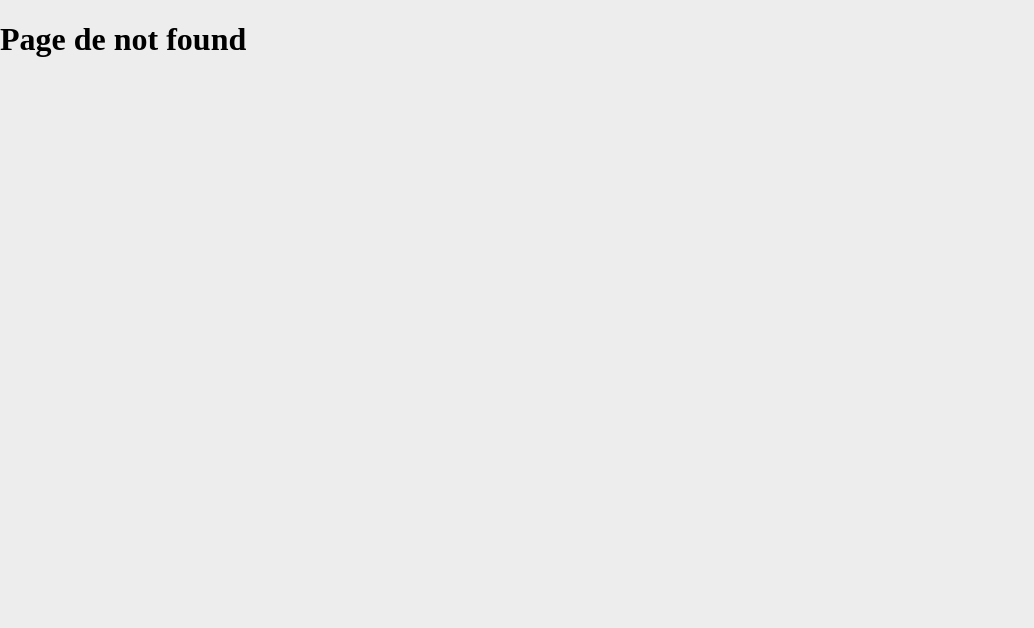
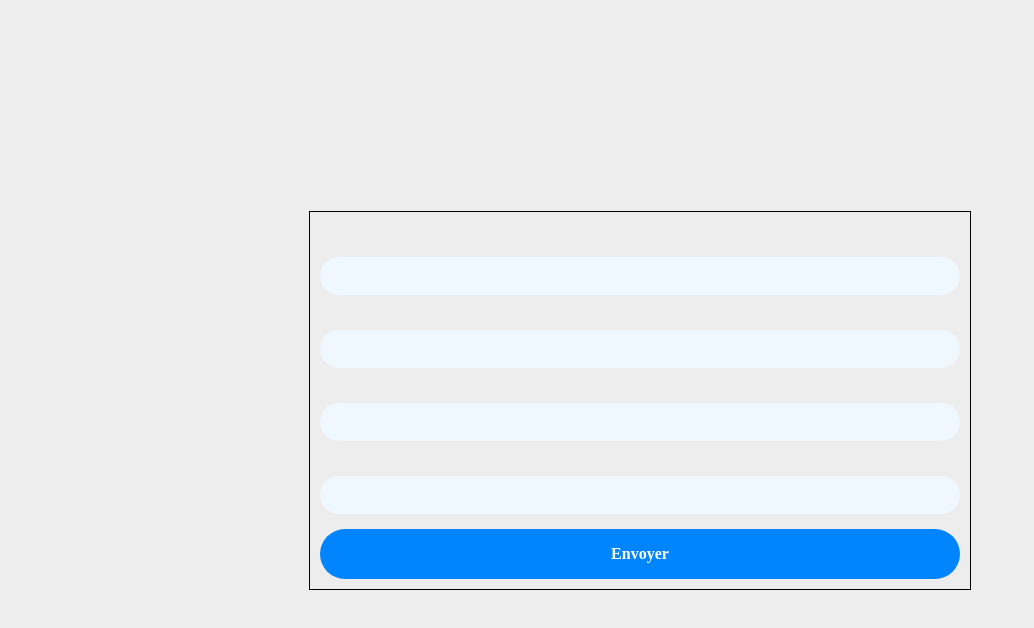
Before and after one commit to raphael57410/ca-cest-cool, a Vue app: page /detail in a window 1280 px wide. Before the commit this address had no page. Shown: the top 628 px of the page, without its empty margins (0-1034 px from the left). Built offline with nearby package versions, Linux system fonts and the light colour scheme.

Commit message:
✨ update user info

```diff
--- a/back/routes/user.js
+++ b/back/routes/user.js
@@ -10,5 +10,10 @@ router.post('/login', [loginMiddleware], userCtrl.user);
 
 router.post('/add', userCtrl.createUser);
 
+router.patch('/update', userCtrl.updateUser);
+
+//TODO: voir si besoin de cette route
+// router.get('/current/:id', userCtrl.getCurrentUser);
+
 
 module.exports = router;
--- a/src/App.vue
+++ b/src/App.vue
@@ -6,9 +6,16 @@
 
 <script>
 import "./app.css";
+import { mapActions } from "vuex";
 
 export default {
   name: "App",
+  created() {
+    this.initCurrentUser();
+    console.log("App", this.$store.getters.currentUser);
+  },
+  methods: {
+    ...mapActions(["initCurrentUser"]),
+  },
 };
-//! function init à ajouter
 </script>
--- /dev/null
+++ b/src/components/detailUserPage/DetailUserPage.vue
@@ -0,0 +1,66 @@
+<template>
+  <div class="detailUser-container">
+    <form
+      action=""
+      class="detailUser-form"
+      v-on:submit.prevent="
+        () => {
+          updateUser(user);
+        }
+      "
+    >
+      <input-component
+        type="text"
+        v-model="user.email"
+        class="detailUser-input"
+        name="email"
+      >
+      </input-component>
+      <input-component
+        type="text"
+        v-model="user.firstname"
+        class="detailUser-input"
+      >
+      </input-component>
+      <input-component
+        type="text"
+        v-model="user.lastname"
+        class="detailUser-input"
+      >
+      </input-component>
+      <input-component type="text" v-model="user.bio" class="detailUser-input">
+      </input-component
+      ><button-component
+        name="Envoyer"
+        type="submit"
+        class="sideBar-button"
+      ></button-component>
+    </form>
+  </div>
+</template>
+
+<script>
+import "./detailUserPage.css";
+import ButtonComponent from "@/components/button/Button";
+import InputComponent from "@/components/input/Input";
+import { mapActions } from "vuex";
+
+export default {
+  name: "DetailUserComponent",
+  data() {
+    return {
+      user: { ...this.$store.getters.currentUser },
+    };
+  },
+  methods: {
+    ...mapActions(["updateUser"]),
+  },
+  components: {
+    "input-component": InputComponent,
+    "button-component": ButtonComponent,
+  },
+  created() {
+    console.log("detail User:", this.$store.getters.currentUser);
+  },
+};
+</script>
--- /dev/null
+++ b/src/components/detailUserPage/detailUserPage.css
@@ -0,0 +1,15 @@
+.detailUser-container {
+    display: flex;
+    align-items: center;
+    justify-content: center;
+    min-width: 100vw;
+    min-height: 100vh;
+}
+
+.detailUser-form {
+    display: flex;
+    flex-direction: column;
+    padding: 10px;
+    min-width: 50%;
+    border: 1px solid black;
+}
--- a/src/components/profilPage/ProfilPage.vue
+++ b/src/components/profilPage/ProfilPage.vue
@@ -31,7 +31,6 @@ import LoaderComponent from "@/components/loader/Loader";
 import DetailPostCard from "@/components/detailPostCard/DetailPostCard";
 
 import { fetchAllPostRequest } from "@/requests";
-import { mapActions } from "vuex";
 
 export default {
   data() {
@@ -42,7 +41,6 @@ export default {
   },
   created() {
     if (this.$store.state.isConnected) fetchAllPostRequest();
-    this.initCurrentUser();
   },
   components: {
     "side-bar": SideBarProfil,
@@ -52,8 +50,6 @@ export default {
     "detail-post-card": DetailPostCard,
   },
   methods: {
-    ...mapActions(["initCurrentUser"]),
-
     showPostfunc(currentPost) {
       this.showPost = !this.showPost;
       // format date
--- a/src/components/sideBarProfil/SideBarProfil.vue
+++ b/src/components/sideBarProfil/SideBarProfil.vue
@@ -15,8 +15,8 @@
       />
     </div>
     <h2 class="sideBar-name">
-      {{ $store.state.currentUser.firstname }}
-      {{ $store.state.currentUser.lastname }}
+      {{ firstname }}
+      {{ lastname }}
     </h2>
     <div class="sideBar-link-container">
       <div class="sideBar-link">
@@ -32,7 +32,7 @@
         <div class="sideBar-link-number">0</div>
       </div>
       <div class="sideBar-link">
-        <a class="link" href="#">Mon compte</a>
+        <a class="link" href="detail">Mon compte</a>
       </div>
     </div>
     <button-component
@@ -77,6 +77,15 @@ export default {
       fetchAllPostRequest();
     },
   },
-  created() {},
+  created() {
+    //TODO: voir pour améliorer
+    if (this.$store.getters.currentUser.length > 0) {
+      this.firstname = this.$store.getters.currentUser[0].firstname;
+      this.lastname = this.$store.getters.currentUser[0].lastname;
+    } else {
+      this.firstname = this.$store.getters.currentUser.firstname;
+      this.lastname = this.$store.getters.currentUser.lastname;
+    }
+  },
 };
 </script>
--- a/src/requests/index.js
+++ b/src/requests/index.js
@@ -61,3 +61,15 @@ export const addComentRequest = async (coment, currentUser, postId) => {
             return error.response;
         });
 }
+
+export const updateUserRequest = async (newUser) => {
+    return await axios.patch("http://localhost:3000/api/cacestcool/users/update", { body: newUser })
+        .then((response) => {
+            localStorage.setItem('USER', JSON.stringify(response.data.userUpdated));
+
+            return response;
+        })
+        .catch((error) => {
+            return error.response;
+        });
+}
--- a/src/router/index.js
+++ b/src/router/index.js
@@ -2,6 +2,7 @@ import VueRouter from "vue-router";
 import LoginPage from "../components/loginPage/LoginPage"
 import ProfilPage from "../components/profilPage/ProfilPage"
 import postFormPage from "../components/postFormPage/PostFormPage"
+import detailUserPage from "../components/detailUserPage/DetailUserPage"
 import PageNotFound from "../components/PageNotFound"
 import store from '@/store'
 
@@ -12,6 +13,7 @@ const routes = [
             requiresAuth: true
         }
     },
+    { path: "/detail", component: detailUserPage },
     { path: "/formulaire", component: postFormPage },
     { path: "*", component: PageNotFound },
 ];
--- a/src/store/index.js
+++ b/src/store/index.js
@@ -4,7 +4,8 @@ import {
     loginRequest,
     addPostRequest,
     deletePostRequest,
-    addComentRequest
+    addComentRequest,
+    updateUserRequest,
 } from '@/requests';
 import router from '@/router';
 
@@ -77,6 +78,12 @@ const store = new Vuex.Store({
             const response = await addComentRequest(coment, currentUser, postId);
             console.log(response);
         },
+
+        // update User
+        async updateUser(state, newUser) {
+            const userUpdated = await updateUserRequest(newUser);
+            state.currentUser = userUpdated
+        },
     },
     actions: {
         // ### LOGIN ###
@@ -84,6 +91,13 @@ const store = new Vuex.Store({
             commit("login", { email, password });
         },
         // ### END LOGIN ###
+
+        // ### USER ###
+        updateUser({ commit }, newUser) {
+            commit("updateUser", newUser);
+            commit('initCurrentUser');
+        },
+        // ### END USER ###
 
         // ### POST ###
         allPost({ commit }, initialTodos) {
@@ -93,6 +107,7 @@ const store = new Vuex.Store({
         addPost({ commit }, { titre, description }) {
             commit("addPost", { titre, description });
         },
+
         deletePost({ commit }, postId) {
             commit("deletePost", postId);
         },
```
Also changed, not shown: back/controllers/user.js (+21 -0 lines), back/services/userService.js (+14 -0 lines).
